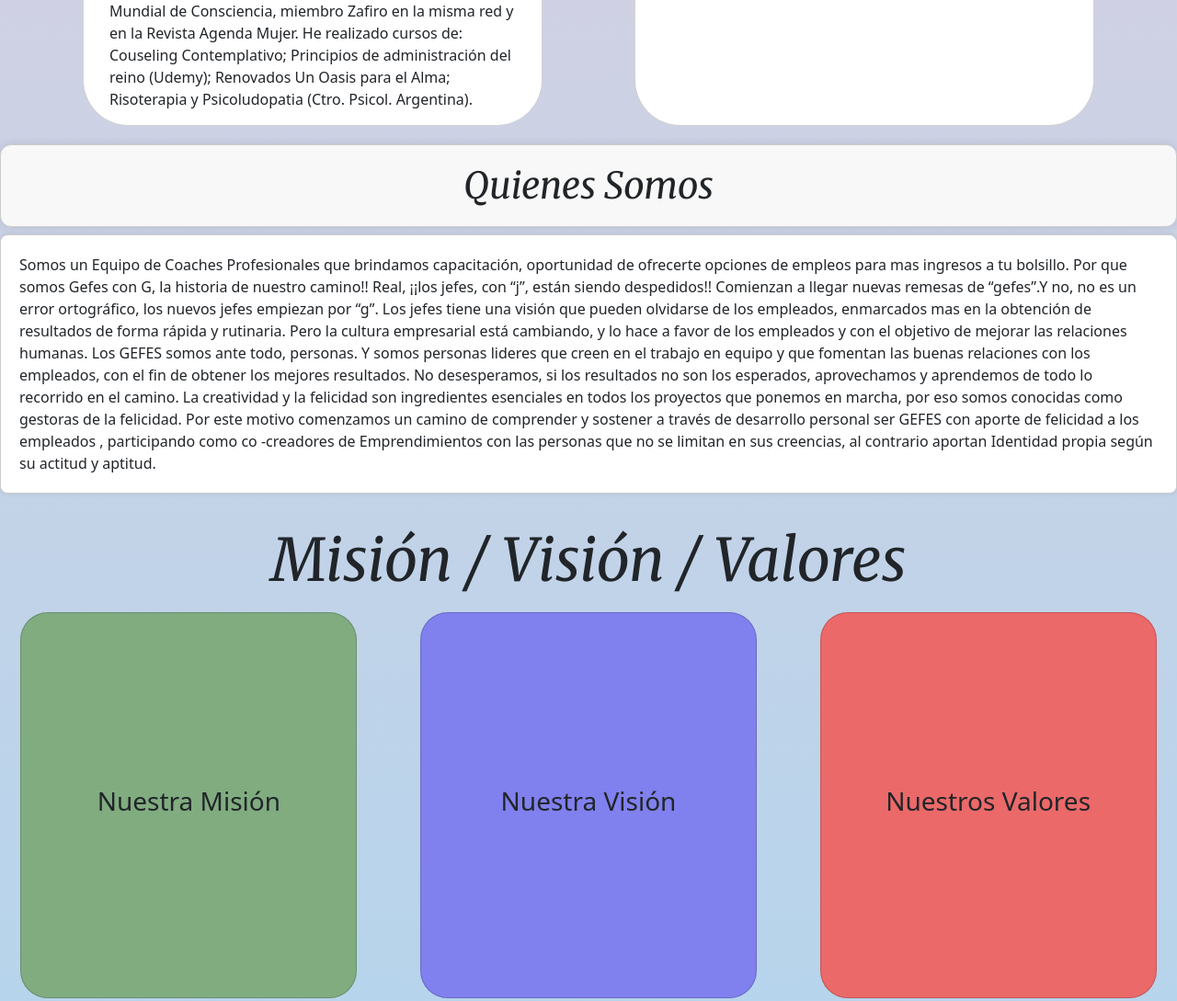
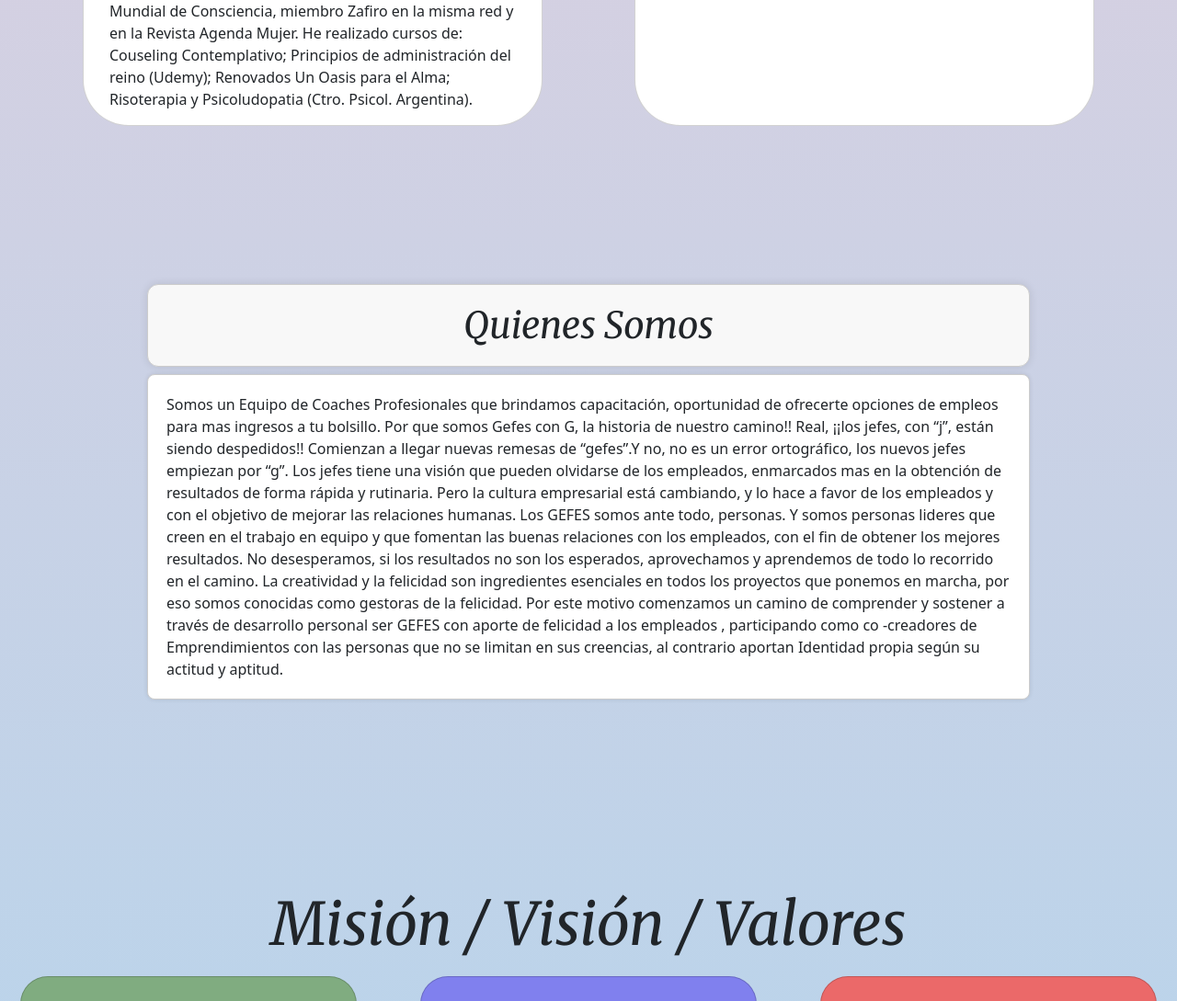
Before and after one commit to mativazq/GefesConG, a website: page index.html in a window 1280 px wide. Shown: the part 2060-3149 px from the top of the page at 92% size. Drawn offline with nearby package versions, Linux system fonts and the light colour scheme.

Commit message:
nuevo somos

```diff
--- a/index.css
+++ b/index.css
@@ -97,6 +97,20 @@
 
 /* Quienes Somos */
 
+.card-container {
+  display: flex;
+  justify-content: center;
+  align-items: center;
+  min-height: 100vh;
+  padding: 20px; /* Ajusta según tu preferencia */
+}
+
+.card-somos {
+  max-width: 1000px; /* Ajusta según tu preferencia */
+  width: 100%;
+  padding: 20px;
+}
+
 .title-somos {
   background-color: #f8f8f8;
   border: 1px solid #ccc;
@@ -117,6 +131,8 @@
   box-shadow: 0 0 5px rgba(0, 0, 0, 0.1);
   margin-bottom: 1.5em;
 }
+
+
 
 /* Mision, vision, valores */
 
--- a/index.html
+++ b/index.html
@@ -184,6 +184,8 @@
     </div>
 
     <!--   Quienes Somos -->
+    <div class="card-container">
+      <div class="card-somos">
         <h2 class="title-somos">Quienes Somos</h2>
         <p class="texto-somos">Somos un Equipo de Coaches Profesionales que brindamos capacitación, oportunidad de ofrecerte
           opciones de empleos para mas ingresos a tu bolsillo.
@@ -209,6 +211,8 @@
           de felicidad a los empleados , participando como co -creadores de Emprendimientos con las personas que no se
           limitan en sus creencias, al contrario aportan Identidad propia según su actitud y aptitud.
         </p>
+      </div>
+    </div>
 
 
     <!--   Mision, vision y Valores -->
```
Lines whose indentation alone changed are shown as unchanged.
